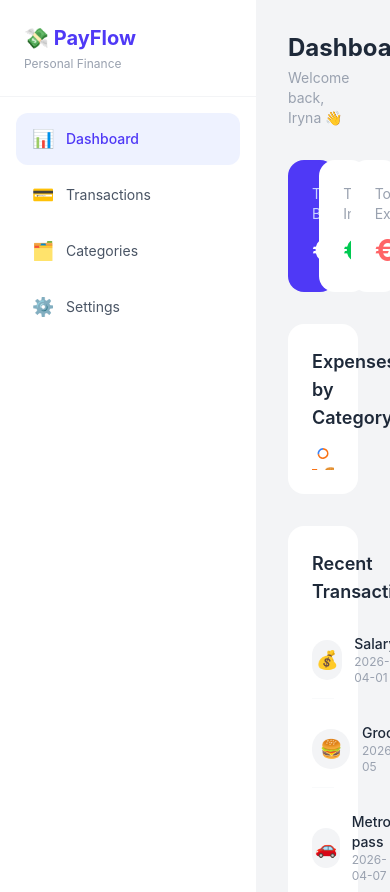
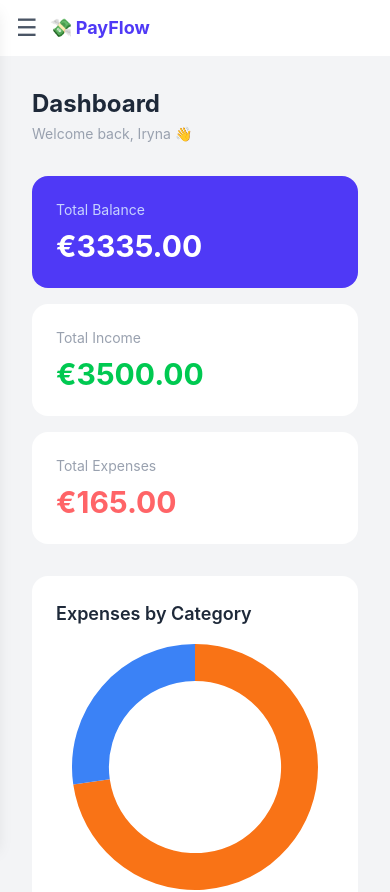
Before and after one commit to IrynaKurnishova/payflow, a Vue app: page / in a window 390 px wide. Shown: the top 892 px of the page. Built offline with nearby package versions, Linux system fonts and the light colour scheme; the HTML template or start-up script is replaced by a standard one.

Commit message:
responsive mobile layout with burger menu and adaptive grids

```diff
--- a/src/layouts/MainLayout.vue
+++ b/src/layouts/MainLayout.vue
@@ -1,11 +1,37 @@
 <template>
-  <div class="flex min-h-screen bg-gray-100">
+  <div class="flex min-h-screen bg-gray-100 dark:bg-gray-800">
+
+    <!-- Overlay (mobile only) -->
+    <Transition name="fade">
+      <div
+        v-if="isSidebarOpen"
+        class="fixed inset-0 bg-black/50 z-20 lg:hidden"
+        @click="closeSidebar"
+      />
+    </Transition>
+
     <!-- Sidebar -->
-    <aside class="w-64 bg-white dark:bg-gray-900 shadow-lg flex flex-col">
+    <Transition name="slide">
+      <aside
+        v-show="isSidebarOpen || true"
+        class="fixed lg:static inset-y-0 left-0 z-30 w-64 bg-white dark:bg-gray-900 shadow-lg flex flex-col
+               transition-transform duration-300
+               -translate-x-full lg:translate-x-0"
+        :class="{ 'translate-x-0': isSidebarOpen }"
+      >
         <!-- Logo -->
-      <div class="p-6 border-b border-gray-100">
+        <div class="p-6 border-b border-gray-100 dark:border-gray-800 flex items-center justify-between">
+          <div>
             <h1 class="text-xl font-bold text-indigo-600">💸 PayFlow</h1>
             <p class="text-xs text-gray-400 dark:text-gray-500 mt-1">Personal Finance</p>
+          </div>
+          <!-- Close button (mobile only) -->
+          <button
+            class="lg:hidden text-gray-400 hover:text-gray-600 text-xl"
+            @click="closeSidebar"
+          >
+            ✕
+          </button>
         </div>
 
         <!-- Navigation -->
@@ -14,8 +40,9 @@
             v-for="item in navItems"
             :key="item.path"
             :to="item.path"
-          class="flex items-center gap-3 px-4 py-3 rounded-xl text-gray-600 hover:bg-indigo-50 hover:text-indigo-600 transition-colors"
+            class="flex items-center gap-3 px-4 py-3 rounded-xl text-gray-600 dark:text-gray-400 hover:bg-indigo-50 hover:text-indigo-600 transition-colors"
             :class="{ 'bg-indigo-50 text-indigo-600 font-medium': route.path === item.path }"
+            @click="closeSidebar"
           >
             <span class="text-lg">{{ item.icon }}</span>
             <span class="text-sm">{{ item.name }}</span>
@@ -23,22 +50,41 @@
         </nav>
 
         <!-- Bottom -->
-      <div class="p-4 border-t border-gray-100">
+        <div class="p-4 border-t border-gray-100 dark:border-gray-800">
           <p class="text-xs text-gray-400 text-center">v1.0.0</p>
         </div>
       </aside>
+    </Transition>
 
     <!-- Main content -->
-    <main class="flex-1 bg-gray-100 dark:bg-gray-800 overflow-auto">
+    <div class="flex-1 flex flex-col min-w-0">
+
+      <!-- Mobile header -->
+      <header class="lg:hidden bg-white dark:bg-gray-900 shadow-sm px-4 py-3 flex items-center gap-3">
+        <button
+          class="text-gray-600 dark:text-gray-400 text-2xl"
+          @click="isSidebarOpen = true"
+        >
+          ☰
+        </button>
+        <h1 class="text-lg font-bold text-indigo-600">💸 PayFlow</h1>
+      </header>
+
+      <!-- Page content -->
+      <main class="flex-1 overflow-auto bg-gray-100 dark:bg-gray-800">
         <RouterView />
       </main>
+
+    </div>
   </div>
 </template>
 
 <script setup lang="ts">
+import { ref } from 'vue'
 import { RouterLink, useRoute } from 'vue-router'
 
 const route = useRoute()
+const isSidebarOpen = ref(false)
 
 const navItems = [
   { name: 'Dashboard', path: '/', icon: '📊' },
@@ -46,4 +92,19 @@ const navItems = [
   { name: 'Categories', path: '/categories', icon: '🗂️' },
   { name: 'Settings', path: '/settings', icon: '⚙️' },
 ]
+
+function closeSidebar() {
+  isSidebarOpen.value = false
+}
 </script>
+
+<style scoped>
+.fade-enter-active,
+.fade-leave-active {
+  transition: opacity 0.3s;
+}
+.fade-enter-from,
+.fade-leave-to {
+  opacity: 0;
+}
+</style>
--- a/src/pages/CategoriesPage.vue
+++ b/src/pages/CategoriesPage.vue
@@ -17,7 +17,7 @@
     <!-- Form -->
     <div v-if="showForm" class="bg-white rounded-2xl p-6 mb-6 shadow-sm">
       <h2 class="text-lg font-semibold text-gray-800 mb-4">New Category</h2>
-      <div class="grid grid-cols-3 gap-4">
+      <div class="grid grid-cols-1 sm:grid-cols-2 lg:grid-cols-3 gap-4">
         <div>
           <label class="text-xs text-gray-400 mb-1 block">Name</label>
           <input
@@ -62,7 +62,7 @@
     </div>
 
     <!-- Categories grid -->
-    <div class="grid grid-cols-3 gap-4">
+    <div class="grid grid-cols-1 sm:grid-cols-2 lg:grid-cols-3 gap-4">
       <div
         v-for="category in categoryStore.items"
         :key="category.id"
--- a/src/pages/DashboardPage.vue
+++ b/src/pages/DashboardPage.vue
@@ -7,7 +7,7 @@
     </div>
 
     <!-- Stats cards -->
-    <div class="grid grid-cols-3 gap-6 mb-8">
+    <div class="grid grid-cols-1 sm:grid-cols-3 gap-4 mb-8">
       <!-- Balance -->
       <div class="bg-indigo-600 rounded-2xl p-6 text-white">
         <p class="text-indigo-200 text-sm mb-2">Total Balance</p>
```
Lines whose indentation alone changed are shown as unchanged.
